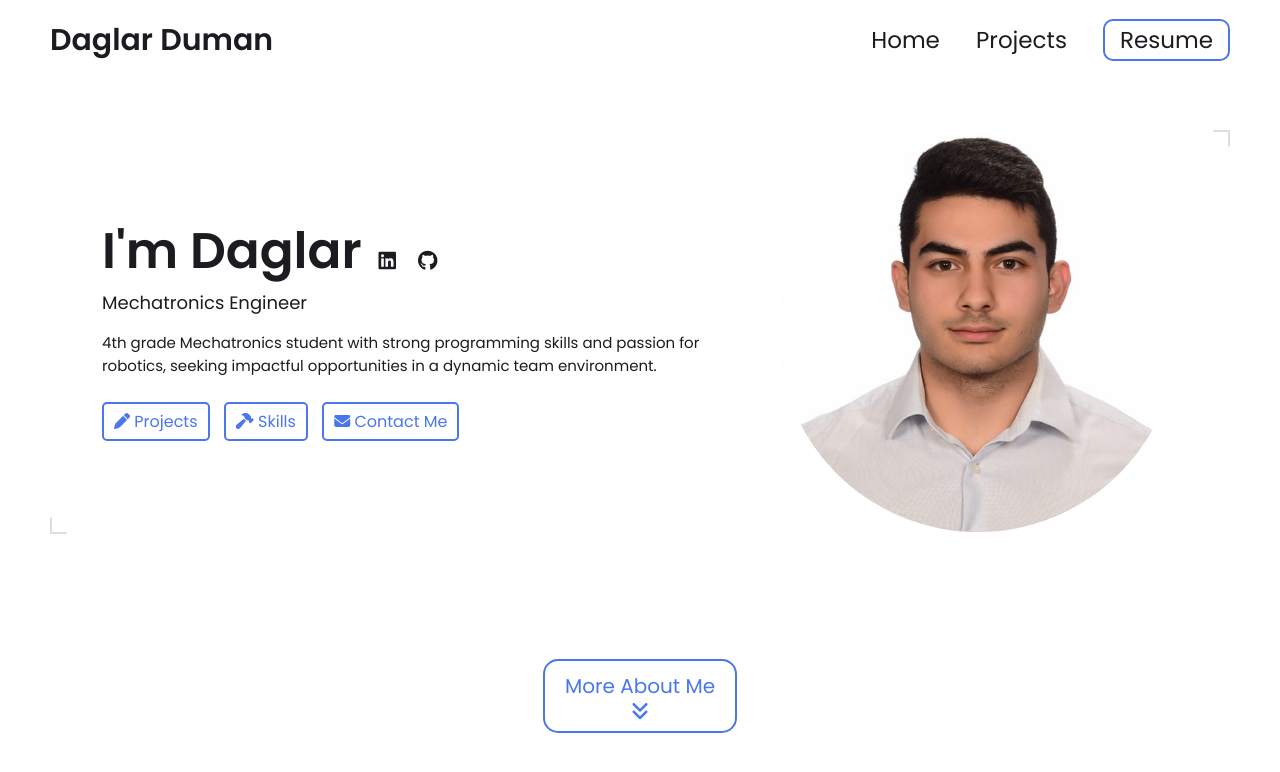
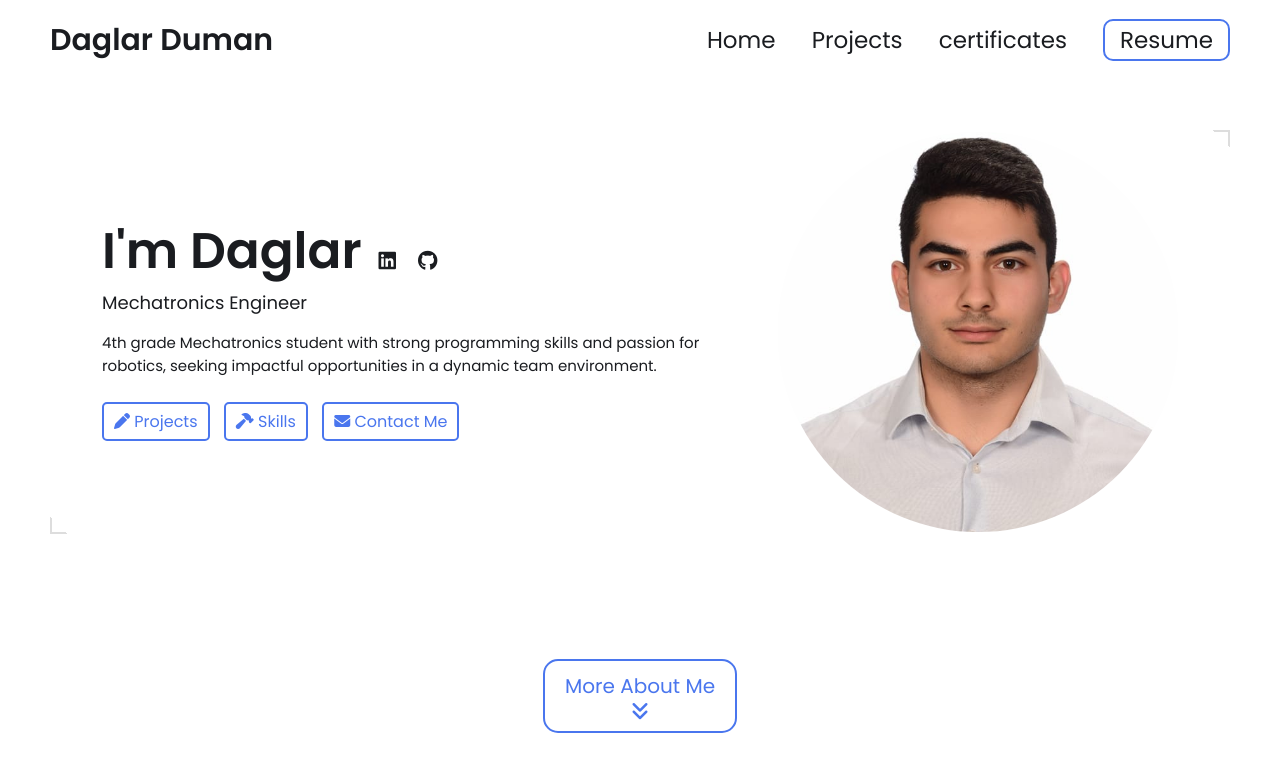
Before and after one commit to daglar510/daglar510.github.io, a Jekyll site: the page built from index.html, in a window 1280 px wide and 900 px high. Shown: the top 772 px of the window. Built offline with Jekyll 4.4.1, drawn with Linux system fonts in a browser that asks for light colours.

Commit message:
Update navbar.html
trying to add certification page

```diff
--- a/_includes/navbar.html
+++ b/_includes/navbar.html
@@ -11,6 +11,9 @@
         </a>
         <a href="/projects/">
             <span>Projects</span>
+        </a>
+        <a href="/certificates/">
+            <span>certificates</span>
         </a>
         <a href="{{site.resume-url}}" target="_blank" rel="noopener noreferrer">
             <span>Resume</span>
@@ -30,6 +33,9 @@
         <a href="/projects/">
             <span>Projects</span>
         </a>
+        <a href="/certificates/">
+            <span>certificates</span>
+        </a>
         <a href="{{site.resume-url}}" target="_blank" rel="noopener noreferrer">
             <span>Resume</span>
         </a>
```
